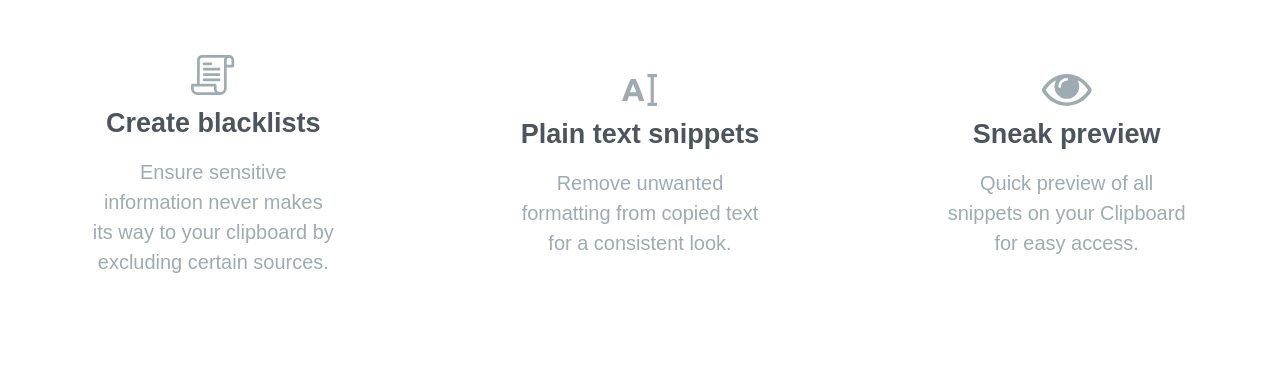
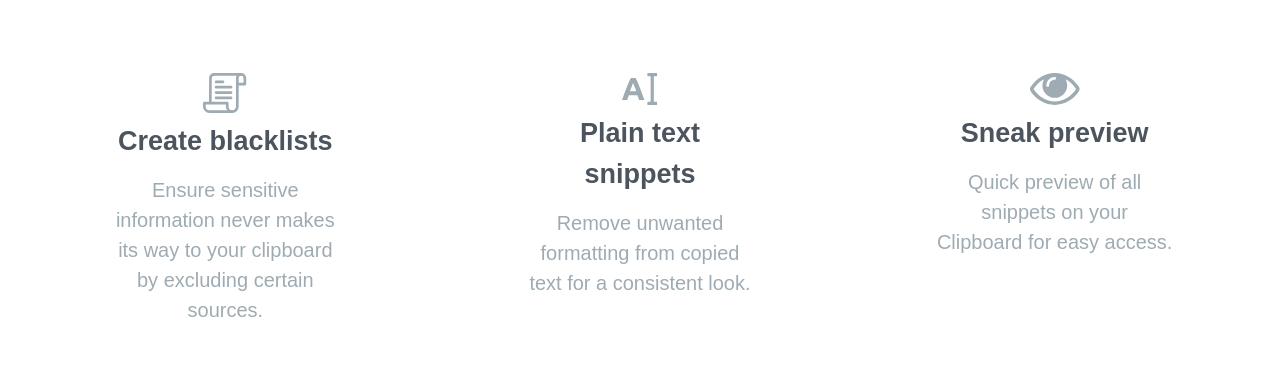
Before and after one commit to RajShringi/clipboard-landing-page, a plain HTML site: page index.html in a window 1280 px wide. Shown: the part 2446-2829 px from the top of the page. Drawn offline with Linux system fonts and the light colour scheme; a web font is replaced by a local one.

Commit message:
add padding in tools section

```diff
--- a/index.css
+++ b/index.css
@@ -127,6 +127,7 @@ header {
   margin-top: 3em;
 }
 .tools-container {
+  padding: 1em;
   text-align: center;
 }
 .tools {
@@ -213,7 +214,6 @@ footer nav img {
 
   .tools {
     display: flex;
-    align-items: center;
     justify-content: space-around;
   }
   .tool {
```
